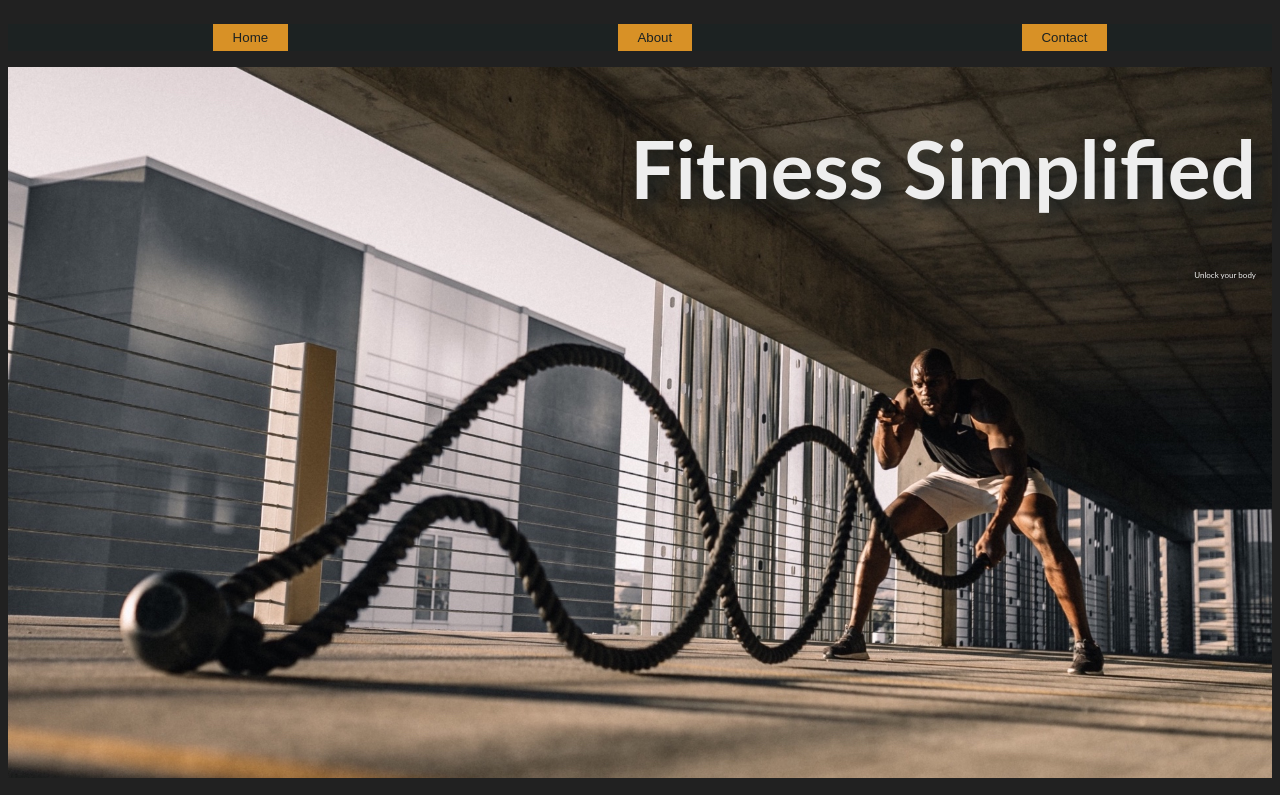
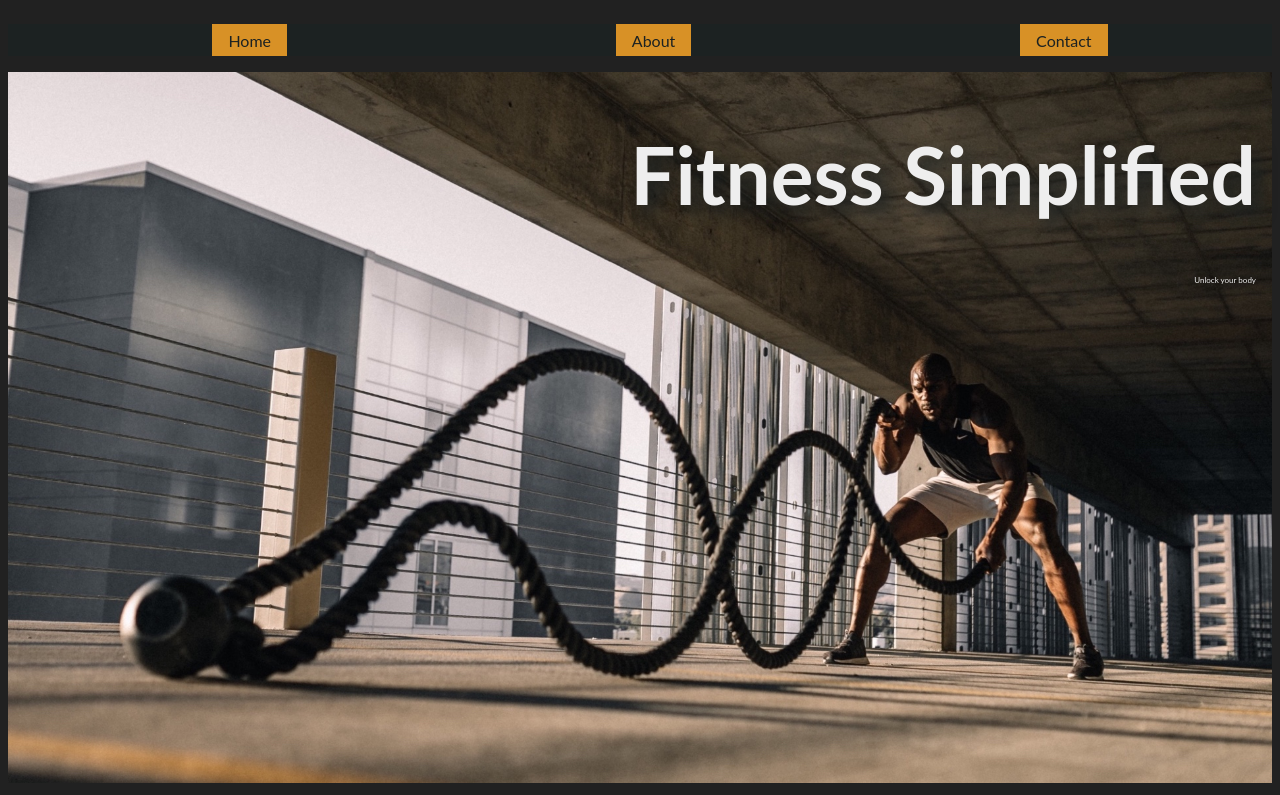
Before and after one commit to is-120-winter-2023/responsive-flexboxes-joshsonofmichael, a website: page index.html in a window 1280 px wide. Shown: the top 795 px of the page. Drawn offline with Linux system fonts and the light colour scheme.

Commit message:
changed buttons to divs

```diff
--- a/index.html
+++ b/index.html
@@ -13,9 +13,9 @@
   <header>
     <nav>
       <ul>
-        <li><button class="nav-button"><a href="#">Home</a></button></li>
-        <li><button class="nav-button"><a href="about/index.html">About</a></button></li>
-        <li><button class="nav-button"><a href="contact/index.html">Contact</a></button></li>
+        <li><div class="nav-button"> <a href="#">Home</a></div></li>
+        <li><div class="nav-button"><a href="about/index.html">About</a></div></li>
+        <li><div class="nav-button"><a href="contact/index.html">Contact</a></div></li>
       </ul>
     </nav>
   </header>
--- a/styles/main.css
+++ b/styles/main.css
@@ -58,6 +58,11 @@ nav > a {
   border: none;
   height: 2em;
   opacity: 100%;
+  padding: .5em 1em .5em 1em;
+  text-align: center;
+  display: flex;
+  justify-content: center;
+  align-items: center;
 }
 
 .hero {
```
